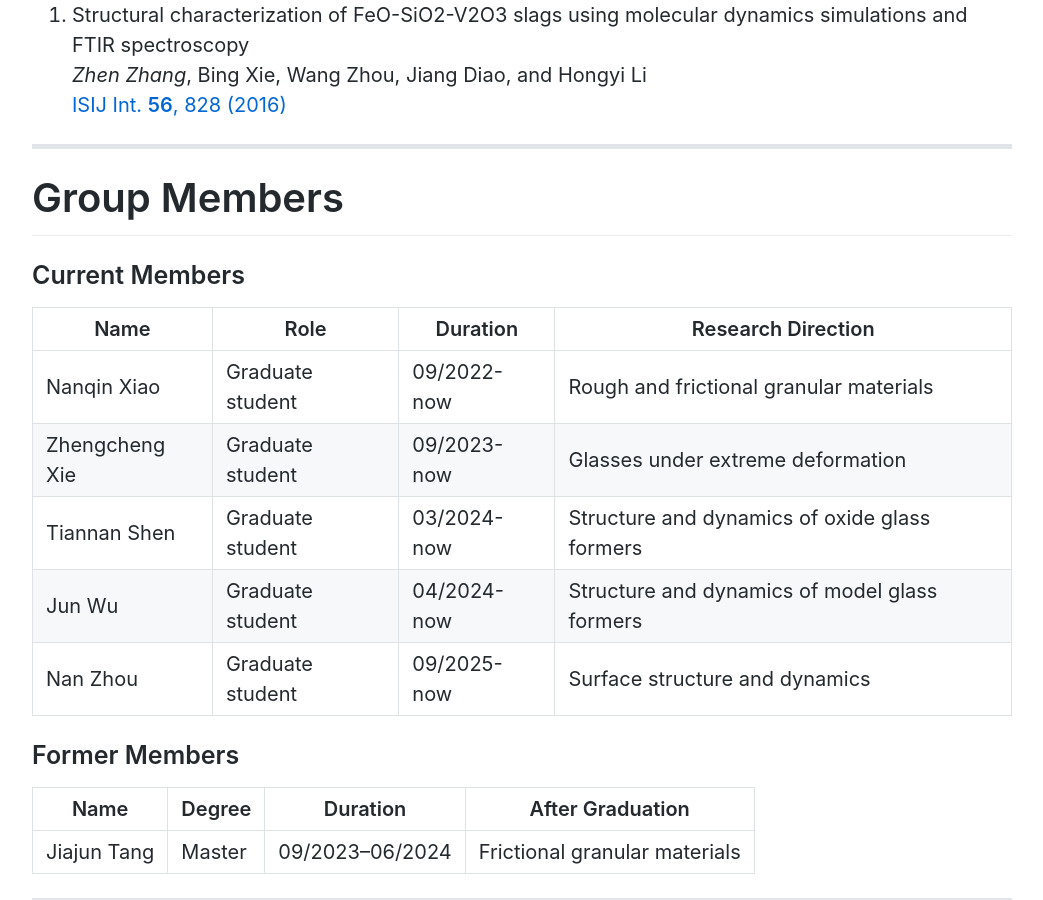
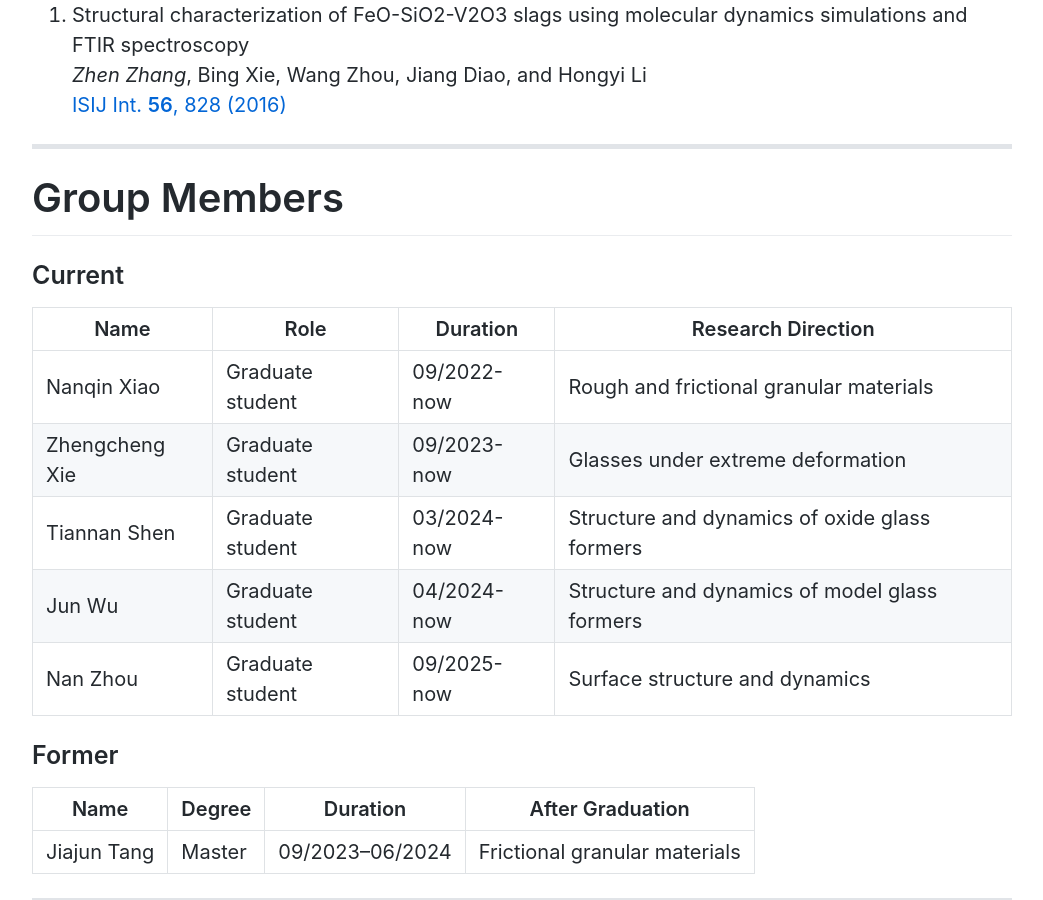
Before and after one commit to zhenzhang1991/zhenzhang1991.github.io, a Jekyll site: the page built from index.md, in a window 1280 px wide and 900 px high, scrolled down 8370 px. Shown: the whole window, without its empty margins (118-1161 px from the left). Built offline with Jekyll 4.4.1, drawn with Linux system fonts in a browser that asks for light colours; Markdown is read by kramdown in place of the engine named in the settings; comment, search, counter and statistics services are not loaded.

Commit message:
Update index.md

```diff
--- a/index.md
+++ b/index.md
@@ -176,7 +176,7 @@ Publications for more details:
 
 # Group Members
 
-### Current Members
+### Current
 
 | Name            | Role             | Duration     | Research Direction                         |
 |-----------------|------------------|--------------|---------------------------------------------|
@@ -186,7 +186,7 @@ Publications for more details:
 | Jun Wu          | Graduate student | 04/2024-now  | Structure and dynamics of model glass formers |
 | Nan Zhou        | Graduate student | 09/2025-now  | Surface structure and dynamics              |
 
-### Former Members
+### Former
 
 | Name         | Degree | Duration         | After Graduation                 |
 |--------------|---------|------------------|----------------------------------|
```
